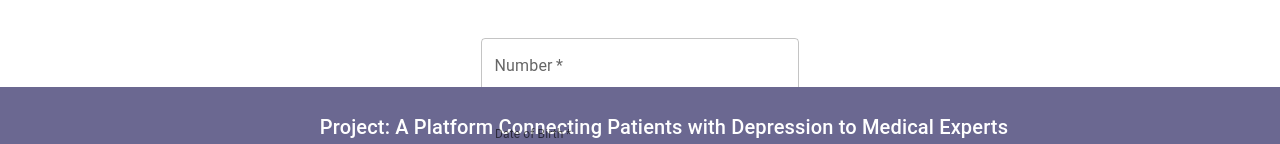
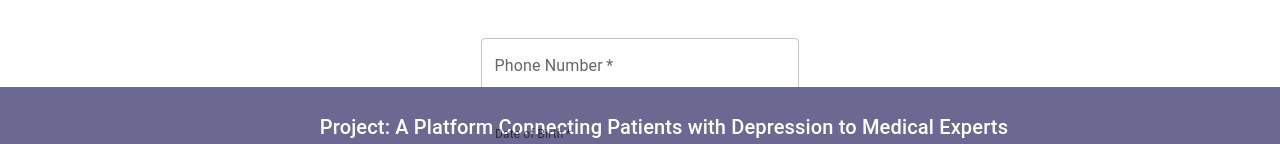
Before and after one commit to wizapp-link/medical-platform-frontend, a React (Create React App) app: page /register in a window 1280 px wide. Shown: the part 601-745 px from the top of the page. Built offline with nearby package versions, Linux system fonts and the light colour scheme.

Commit message:
minor UI fix in the registration page

```diff
--- a/src/screens/RegisterScreen.tsx
+++ b/src/screens/RegisterScreen.tsx
@@ -125,7 +125,7 @@ export default function RegisterScreen() {
 										<TextField
 											id="number-field"
 											variant="outlined"
-											label="Number"
+											label="Phone Number"
 											value={phoneNumber}
 											onChange={(e) => setPhoneNumber(e.target.value)}
 											required
@@ -190,7 +190,7 @@ export default function RegisterScreen() {
 										<TextField
 											id="number-field"
 											variant="outlined"
-											label="Number"
+											label="Phone Number"
 											value={phoneNumber}
 											onChange={(e) => setPhoneNumber(e.target.value)}
 											required
@@ -262,6 +262,14 @@ export default function RegisterScreen() {
 											required
 										/>
 										<TextField
+											id="phoneNumber"
+											label="Phone Number"
+											value={phoneNumber}
+											onChange={e => setPhoneNumber(e.target.value)}
+											variant="outlined"
+											required
+										/>
+										<TextField
 											id="dateOfBirth"
 											label="Date of Birth"
 											type="date"
@@ -280,14 +288,6 @@ export default function RegisterScreen() {
 											onChange={e => setAddr(e.target.value)}
 											variant="outlined"
 											fullWidth
-											required
-										/>
-										<TextField
-											id="phoneNumber"
-											label="PhoneNumber"
-											value={phoneNumber}
-											onChange={e => setPhoneNumber(e.target.value)}
-											variant="outlined"
 											required
 										/>
 										<TextField
```
Also changed, not shown: 1 other file (tests, documents, lock files or other folders).
